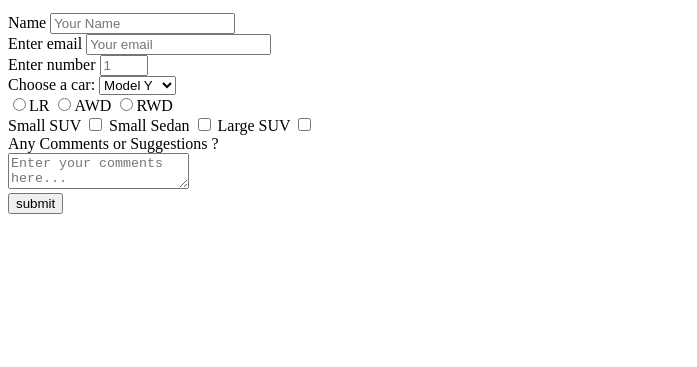
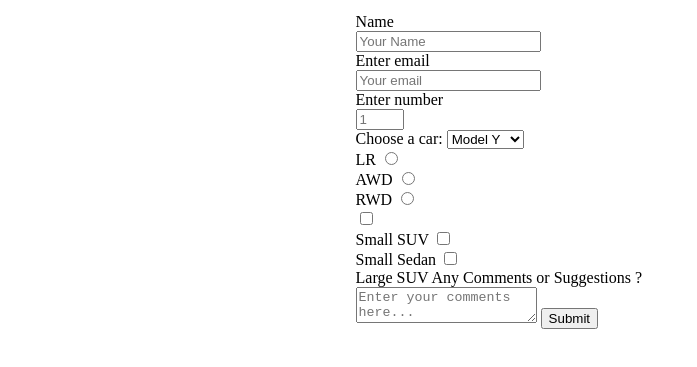
Before and after one commit to vikramvi/SurveyForm, a plain HTML site: page index.html in a window 1280 px wide. Shown: the part 101-468 px from the top of the page, without its empty margins (0-697 px from the left). Drawn offline with Linux system fonts and the light colour scheme.

Commit message:
centered only the form portion

```diff
--- a/index.html
+++ b/index.html
@@ -5,78 +5,59 @@
     <meta charset="UTF-8">
     <meta name="viewport" content="width=device-width, initial-scale=1.0">
     <title>Survey Form</title>
-    <style>
-    </style>
+    <link rel="stylesheet" href="style.css">
 </head>
 
 <body>
-    <!-- Put everything under a container -->
-    <div id="container">
 
-        <header id="header">
+
     <h1 id="title">This is Survey Form Exercise</h1>
     <p id="description">Thank you for taking the time to help us improve the platform </p>
-        </header>
 
+    <div class="main">
+        <form id="survey-form" action="">
+            <label id="name-label" for="name" required>Name</label><br>
+            <input type="text" name="name" id="name" placeholder="Your Name" required><br>
 
-        <form id="survey-form" action="">
-            <!-- Why every element is put under "form-group" div ? -->
-            <div class="form-group">
-                <label id="name-label" for="name" required>Name</label>
-                <input type="text" name="name" id="name" placeholder="Your Name" required><br>
-            </div>
+            <label id="email-label" for="email">Enter email</label><br>
+            <input type="email" name="email" id="email" placeholder="Your email" required><br>
 
-            <div class="form-group">
-                <label id="email-label" for="email">Enter email</label>
-                <input type="email" name="email" id="email" placeholder="Your email" required><br>
-            </div>
-
-            <div class="form-group">
-                <label id="number-label" for="number">Enter number</label>
+            <label id="number-label" for="number">Enter number</label><br>
             <input type="number" name="age" id="number" placeholder="1" min="1" max="5"><br>
-            </div>
 
             <!--drop down -->
-            <div class="form-group">
             <label for="dropdown">Choose a car:</label>
-                <select id="dropdown"><br><br>
+            <select id="dropdown">
                 <option value="Model Y">Model Y</option>
                 <option value="Model 3">Model 3</option>
                 <option value="Model X">Model X</option>
                 <option value="Roadster">Roadster</option>
-                </select>
-            </div>
+            </select><br>
 
             <!-- radio button -->
-            <div class="form-group">
-                <label for="Model1"><input type="radio" class="Model-radio" name="name" value="Model 3">LR</label>
-                <label for="Model2"><input type="radio" class="Model-radio" name="name" value="Model Y">AWD</label>
-                <label for="Model3"><input type="radio" class="Model-radio" name="name" value="Model X">RWD</label>
-            </div>
+            <label for="Model1">LR</label>
+            <input type="radio" class="Model-radio" name="name" value="Model 3"><br>
+            <label for="Model2">AWD</label>
+            <input type="radio" class="Model-radio" name="name" value="Model Y"><br>
+            <label for="Model3">RWD</label>
+            <input type="radio" class="Model-radio" name="name" value="Model X"><br>
 
             <!-- checkbox-->
-            <div class="form-group check-box">
+            <input type="checkbox" id="vehicle1" name="vehicle-checkbox" value="Model Y"><br>
             <label for="vehicle1">Small SUV</label>
-                <input type="checkbox" id="vehicle1" name="vehicle-checkbox" value="Model Y">
+            <input type="checkbox" id="vehicle2" name="vehicle-checkbox" value="Model 3"><br>
             <label for="vehicle2">Small Sedan</label>
-                <input type="checkbox" id="vehicle2" name="vehicle-checkbox" value="Model 3">
+            <input type="checkbox" id="vehicle3" name="vehicle-checkbox" value="Model X"><br>
             <label for="vehicle3">Large SUV</label>
-                <input type="checkbox" id="vehicle3" name="vehicle-checkbox" value="Model X">
-            </div>
 
             <!-- textarea-->
-            <div class="form-group">
             <label for="textAreaId">Any Comments or Suggestions ?</label><br>
             <textarea name="textAreaName" id="textAreaId" placeholder="Enter your comments here..."></textarea>
-            </div>
 
-            <div class="form-group">
-                <input type="submit" id="submit" value="submit">
-            </div>
+            <button id="submit">Submit</button>
 
         </form>
     </div>
-
 </body>
 
 </html>
--- /dev/null
+++ b/style.css
@@ -0,0 +1,4 @@
+.main {
+  max-width: 45%;
+  margin: auto;
+}
```
Lines whose indentation alone changed are shown as unchanged.
